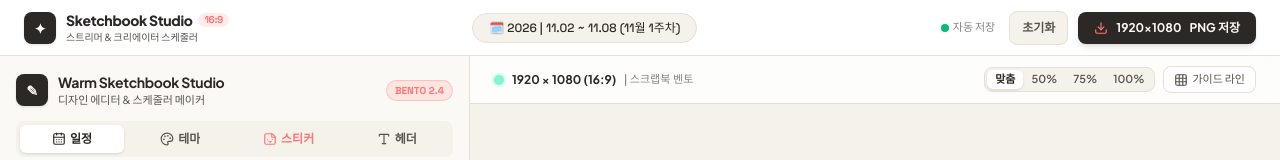
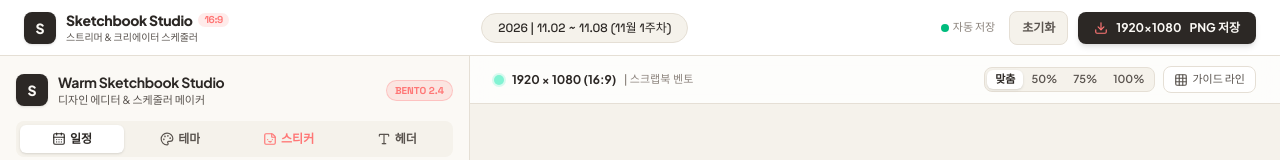
Before and after one commit to luttongi0-eng/sch, a Next.js app: page / in a window 1280 px wide. Shown: the top 160 px of the page. Built offline with nearby package versions, Linux system fonts and the light colour scheme.

Commit message:
refactor: remove unnecessary tacky emojis from UI for cleaner professional look

```diff
--- a/src/app/page.tsx
+++ b/src/app/page.tsx
@@ -188,7 +188,7 @@ export default function Home() {
       <nav className="min-h-14 bg-white border-b border-[#E5DFD5] px-3 md:px-6 py-2 flex items-center justify-between shrink-0 z-30 flex-wrap gap-2">
         <div className="flex items-center gap-2.5">
           <div className="w-8 h-8 rounded-lg bg-[#2C2825] flex items-center justify-center text-[#FBF9F5] font-black text-sm shadow-sm shrink-0">
-            ✦
+            S
           </div>
           <div>
             <h1 className="font-extrabold text-xs md:text-sm tracking-tight text-[#2C2825] flex items-center gap-1.5 whitespace-nowrap">
@@ -201,7 +201,7 @@ export default function Home() {
         {/* 중앙 상단 퀵 날짜 정보 (태블릿 이상 표시) */}
         <div className="hidden lg:flex items-center gap-3 text-xs">
           <div className="bg-[#F5F2EB] px-4 py-1.5 rounded-full border border-[#E5DFD5] text-[#2C2825] font-mono font-medium">
-            🗓️ {config.headerSubtitle} ({config.weekNumber})
+            {config.headerSubtitle} ({config.weekNumber})
           </div>
         </div>
 
--- a/src/components/EditorSidebar.tsx
+++ b/src/components/EditorSidebar.tsx
@@ -73,7 +73,7 @@ export const EditorSidebar: React.FC<SidebarProps> = ({
         <div className="flex items-center justify-between mb-3">
           <div className="flex items-center gap-2.5">
             <div className="w-8 h-8 rounded-lg bg-[#2C2825] flex items-center justify-center text-[#FBF9F5] font-black text-sm shadow-sm">
-              ✎
+              S
             </div>
             <div>
               <h2 className="text-sm font-bold text-[#2C2825] tracking-tight">Warm Sketchbook Studio</h2>
@@ -561,7 +561,7 @@ export const EditorSidebar: React.FC<SidebarProps> = ({
                   }`}
                 >
                   <div className="text-xs font-bold flex items-center justify-between">
-                    <span>✨ 자유 틀 템플릿 (DIY 드래그 배치)</span>
+                    <span>자유 틀 템플릿 (DIY 드래그 배치)</span>
                     <span className="text-[10px] px-2 py-0.5 rounded-full bg-[#FF7675] text-white font-mono">NEW</span>
                   </div>
                   <div className="text-[10px] text-[#8C847D] mt-0.5">
@@ -575,12 +575,12 @@ export const EditorSidebar: React.FC<SidebarProps> = ({
                 <div className="mt-3 p-3.5 bg-[#FFF0F0] border-2 border-[#FF7675]/30 rounded-xl space-y-3">
                   <div className="flex items-center justify-between">
                     <span className="text-xs font-bold text-[#2C2825] flex items-center gap-1.5">
-                      <Sparkles className="w-3.5 h-3.5 text-[#FF7675]" /> DIY 자유 배치 모드 안내
+                      <Layout className="w-3.5 h-3.5 text-[#FF7675]" /> DIY 자유 배치 모드 설정
                     </span>
                     <span className="text-[10px] text-[#FF7675] font-bold">드래그 지원</span>
                   </div>
                   <p className="text-[11px] text-[#5A544F] leading-relaxed">
-                    💡 <strong>사용법:</strong> 우측 캔버스에서 각 요일 일정을 <strong>마우스나 터치로 끌어서(드래그)</strong> 원하는 틀의 빈칸 위치에 맞추세요.
+                    캔버스에서 각 요일 일정을 마우스나 터치로 끌어서 원하는 틀의 빈칸 위치에 맞추세요.
                   </p>
 
                   {/* 반투명 카드 박스 토글 */}
@@ -916,7 +916,7 @@ export const EditorSidebar: React.FC<SidebarProps> = ({
                 className="w-full h-2 bg-[#E5DFD5] rounded-lg appearance-none cursor-pointer accent-[#2C2825]"
               />
               <p className="text-[11px] text-[#5A544F] leading-relaxed">
-                ✨ <strong>텍스트와 일정 내용은 100% 선명하게 유지</strong>되며 박스의 배경색만 투명도를 조절합니다.
+                텍스트와 일정 내용은 선명하게 유지되며 박스의 배경색 투명도만 조절합니다.
               </p>
             </div>
 
--- a/src/components/SchedulePreview.tsx
+++ b/src/components/SchedulePreview.tsx
@@ -602,8 +602,6 @@ export const SchedulePreview: React.FC<PreviewProps> = ({
                   </span>
                 </div>
                 <div className="flex gap-1.5 opacity-60">
-                  <span className="text-yellow-300 text-lg">✦</span>
-                  <span className="text-yellow-300 text-sm">★</span>
                 </div>
               </div>
             </div>
```
